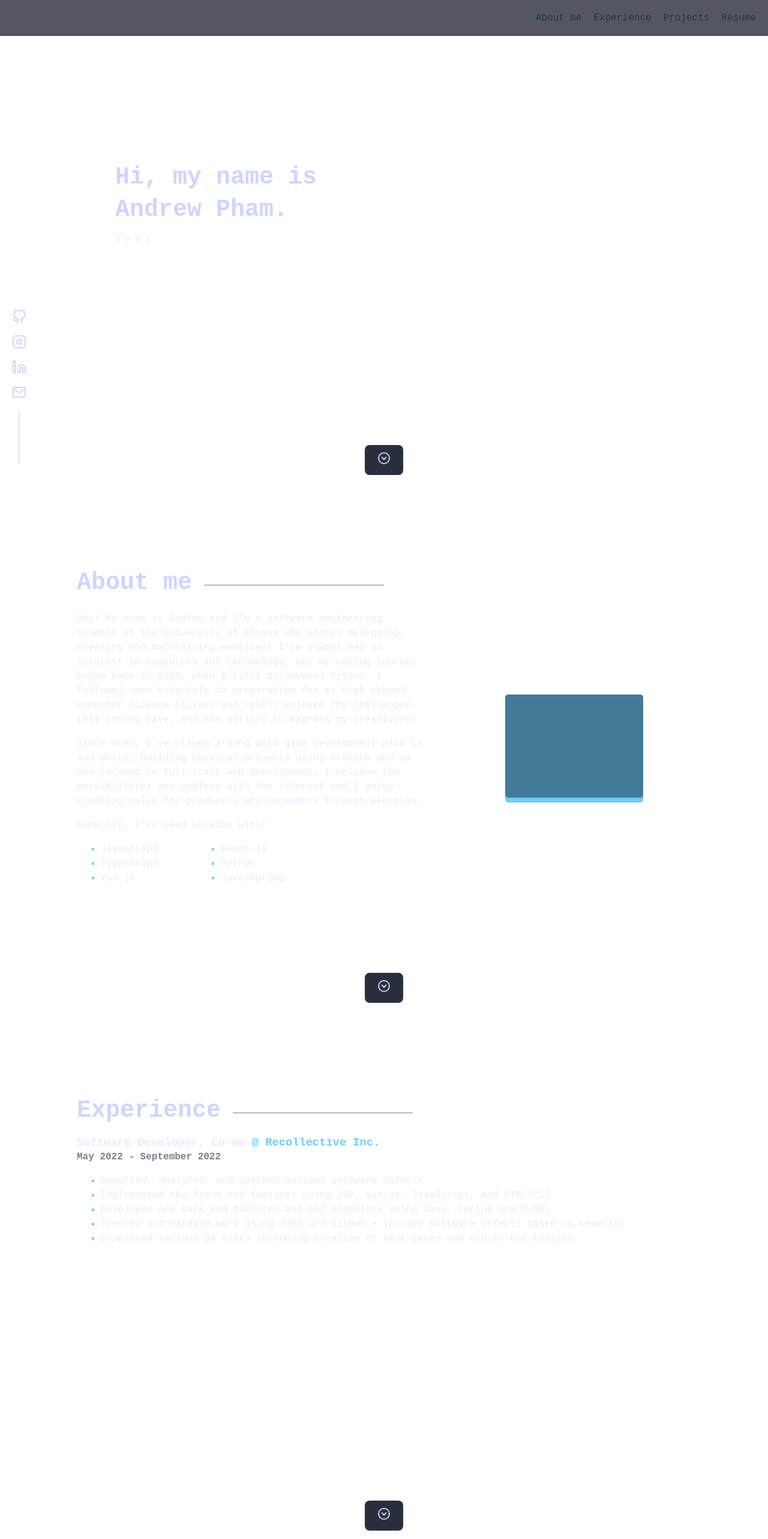
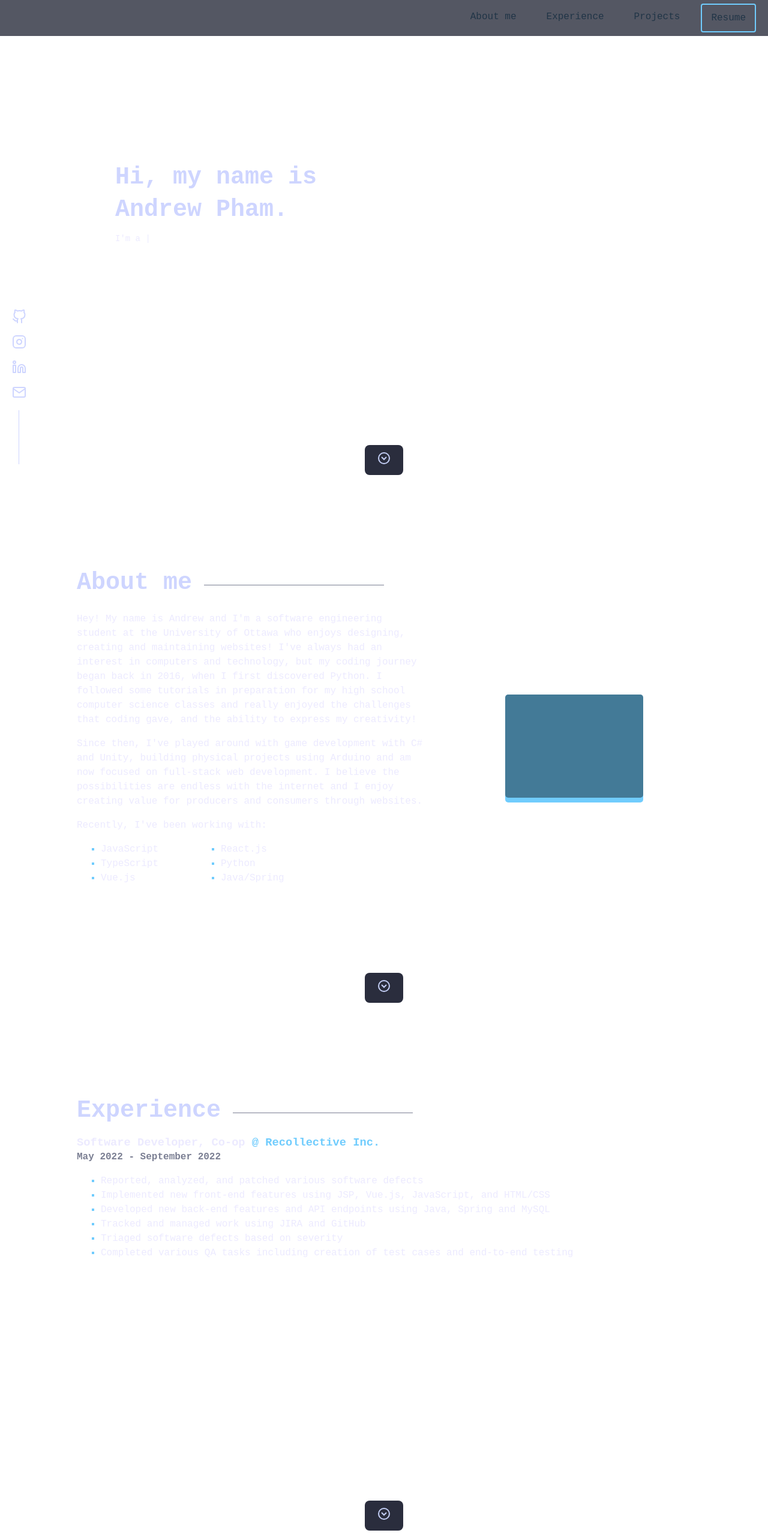
Before and after one commit to andrewbapham/andrewbapham.github.io, a React (Vite) app: page / in a window 1280 px wide. Shown: the top 2566 px of the page at 60% size. Built offline with nearby package versions, Linux system fonts and the light colour scheme; grey boxes are pictures that could not be loaded.

Commit message:
Add resume document and navbar styling changes

```diff
--- a/src/App.tsx
+++ b/src/App.tsx
@@ -30,7 +30,7 @@ function App() {
 			</section>
 			<section id="projects">
 				<Projects />
-				<TransitionButton target={"#experience"} />
+				<TransitionButton target={"#intro-page"} />
 			</section>
 
 			<SocialSidebar />
--- a/src/assets/components/About.tsx
+++ b/src/assets/components/About.tsx
@@ -1,7 +1,7 @@
 import { motion } from "framer-motion";
 import React from "react";
 import "./component-styles/About.css";
-import img1 from "./images/portrait.jpg";
+import img1 from "/portrait.jpg";
 
 function About() {
 	return (
--- a/src/assets/components/Experience.tsx
+++ b/src/assets/components/Experience.tsx
@@ -37,8 +37,12 @@ function Experience() {
 					</li>
 					<li>
 						<span className="list-text">
-							Tracked and managed work using JIRA and GitHub • Triaged software
-							defects based on severity
+							Tracked and managed work using JIRA and GitHub
+						</span>
+					</li>
+					<li>
+						<span className="list-text">
+							Triaged software defects based on severity
 						</span>
 					</li>
 					<li>
--- a/src/assets/components/NavBar.tsx
+++ b/src/assets/components/NavBar.tsx
@@ -1,6 +1,6 @@
-import { transform } from "framer-motion";
 import React, { useEffect, useState } from "react";
 import "./component-styles/NavBar.css";
+import resume from "/Andrew_Pham_Resume.pdf";
 
 function NavBar() {
 	const [navExpanded, setNavExpanded] = useState(false);
@@ -53,8 +53,10 @@ function NavBar() {
 						<li>
 							<a href="#projects">Projects</a>
 						</li>
-						<li className="resume">
-							<a href="/resume">Resume</a>
+						<li>
+							<a className="resume" href={resume} target={"_blank"}>
+								Resume
+							</a>
 						</li>
 					</ul>
 				</aside>
--- a/src/assets/components/TransitionButton.tsx
+++ b/src/assets/components/TransitionButton.tsx
@@ -14,6 +14,9 @@ function TransitionButton(props: { target: string }) {
 					}}
 					whileHover={{
 						scale: 1.3,
+					}}
+					whileTap={{
+						scale: 0.8,
 					}}
 				>
 					<svg
--- a/src/assets/components/component-styles/NavBar.css
+++ b/src/assets/components/component-styles/NavBar.css
@@ -19,6 +19,10 @@
 	display: flex;
 	list-style-type: none;
 	gap: 20px;
+}
+
+.nav-regular li {
+	padding: 10px 15px;
 }
 
 .nav-collapsed {
@@ -52,6 +56,9 @@ aside{
 }
 
 @media screen and (max-width: 768px) {
+	.navigation{
+		background-color: rgba(42, 45, 61, 0);
+	}
 	.nav-collapsed{
 		display: block;
 	}
@@ -61,8 +68,20 @@ aside{
 	}
   }
 
+.resume{
+	padding: 10px 40px;
+	border: 2px solid var(--teal);
+	border-radius: 4px;
+	transition-duration: 250ms;
+	transition-delay: 0ms;
+}
+.resume:hover{
+	background-color: rgba(188, 230, 253, 0.2);
+
+}
+
 #hamburger{
-	width: 45px;
+	width: 35px;
 	height: 30px;
 	position: relative;
 	margin: 10px;
@@ -84,7 +103,7 @@ aside{
 	height: 3px;
 	width: 100%;
 	background: var(--teal);
-	border-radius: 9px;
+	border-radius: 19px;
 	opacity: 1;
 
 	-webkit-transform: rotate(0deg);
@@ -104,15 +123,15 @@ aside{
   }
 
   #hamburger span:nth-child(2),#hamburger span:nth-child(3) {
-	top: 18px;
+	top: 10px;
   }
 
   #hamburger span:nth-child(4) {
-	top: 36px;
+	top: 20px;
   }
 
   #hamburger.open span:nth-child(1) {
-	top: 18px;
+	top: 10px;
 	width: 0%;
 	left: 5%;
   }
@@ -132,7 +151,7 @@ aside{
   }
 
   #hamburger.open span:nth-child(4) {
-	top: 18px;
+	top: 12px;
 	width: 0%;
 	left: 5%;
   }
```
Also changed, not shown: 2 other files (tests, documents, lock files or other folders).
